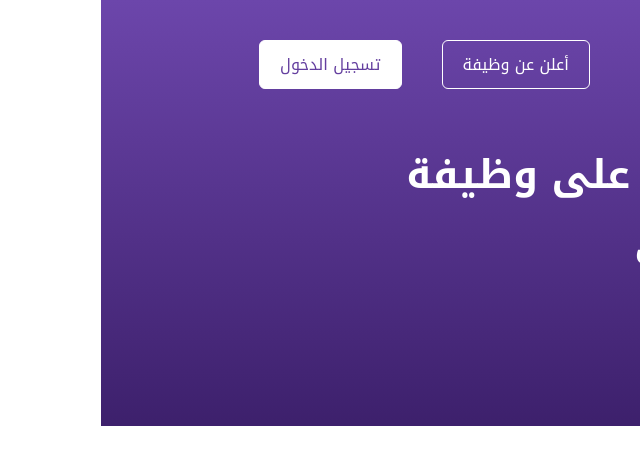
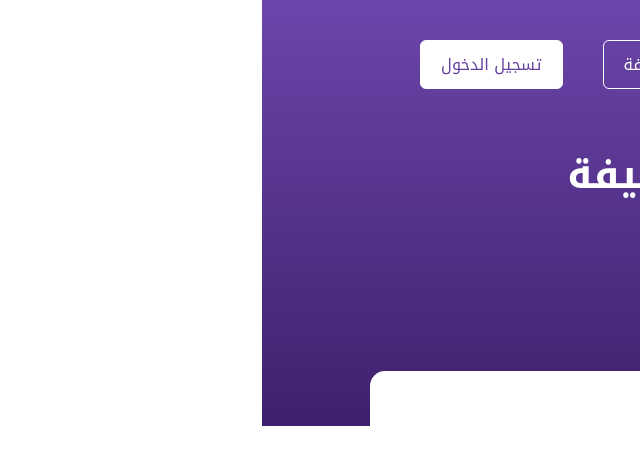
Before and after one commit to Bedoon-Jobs-Team/bedoon-jobs, a React (Create React App) app: page / in a window 1280 px wide. Shown: the top 464 px of the page, without its empty margins (640-1280 px from the left). Built offline with nearby package versions, Linux system fonts and the light colour scheme; a web font is replaced by a local one.

Commit message:
added menu container

```diff
--- /dev/null
+++ b/src/components/ScrollMenu.tsx
@@ -0,0 +1,21 @@
+import React, { FunctionComponent } from "react";
+import { ReactComponent as LogoSmall } from "../assets/icons/LogoSmall.svg";
+import styled from "styled-components";
+
+const ScrollMenu: FunctionComponent = props => {
+  return <Menu></Menu>;
+};
+
+const Menu = styled.div`
+  position: absolute;
+  margin-top: 392px;
+  width: 1044px;
+  height: 77px;
+  align-items: center;
+  background-color: #ffffff;
+  box-shadow: 0px 34px 74px rgba (39,  52,  107,  0.12);
+  border-radius: 15px;
+  padding: 0px 10px;
+`;
+
+export default ScrollMenu;
--- a/src/pages/MainPage.tsx
+++ b/src/pages/MainPage.tsx
@@ -1,6 +1,7 @@
 import React, { FunctionComponent } from "react";
 import styled from "styled-components";
 import Header from "../components/Header";
+import ScrollMenu from "../components/ScrollMenu";
 
 const MainPage: FunctionComponent = props => {
   return (
@@ -8,6 +9,7 @@ const MainPage: FunctionComponent = props => {
       <Header />
       <Container>
         <BigText>المكان المناسب للعثور على وظيفة في الكويت</BigText>
+        <ScrollMenu />
       </Container>
     </PageContainer>
   );
```
